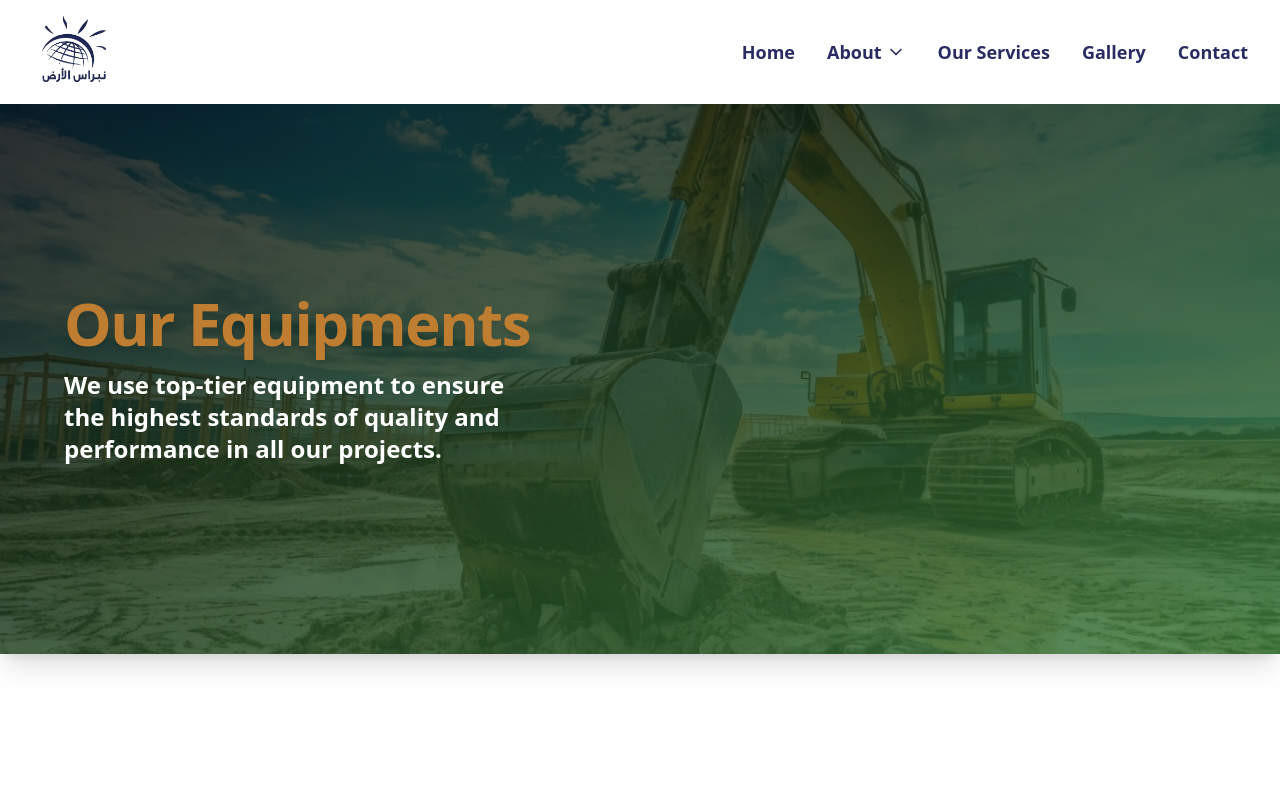
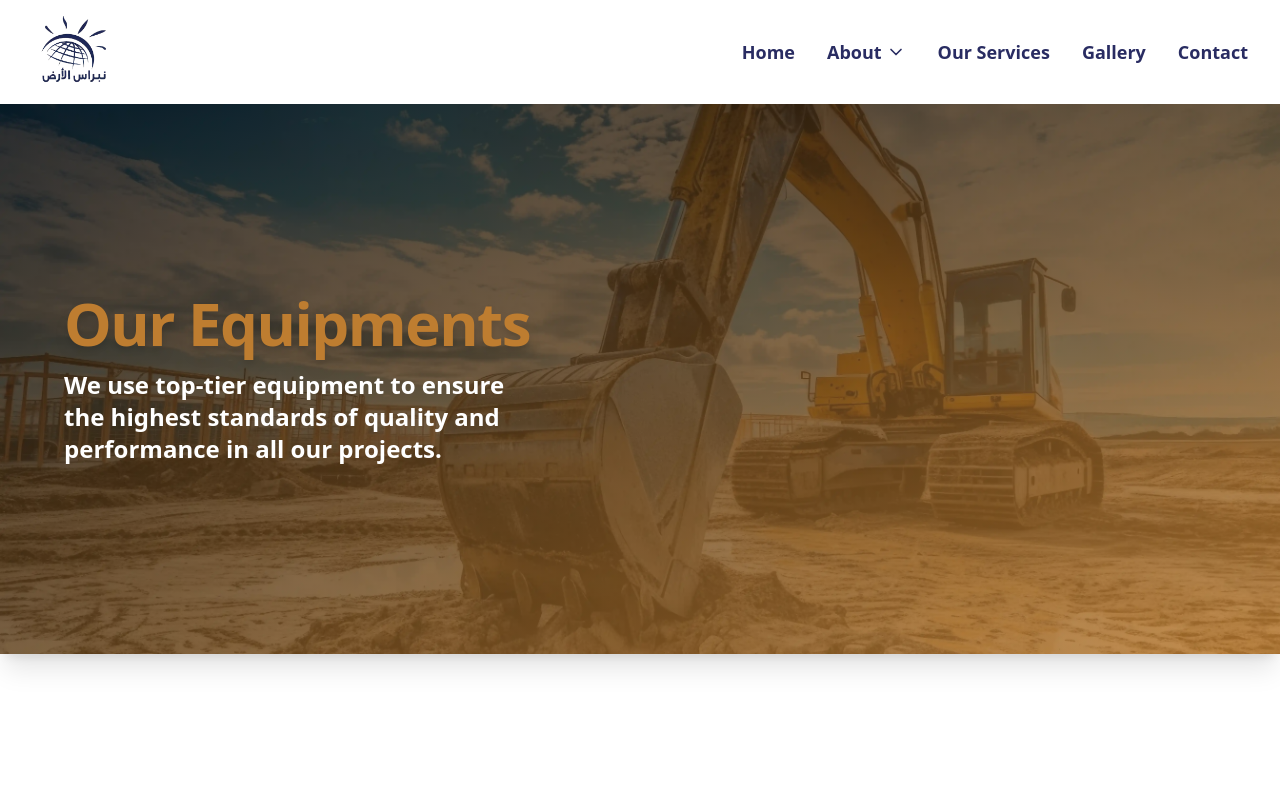
Before and after one commit to YehiaZakaria99/nebras-company, a React (Vite) app: page /about/our-equipments in a window 1280 px wide. Shown: the top 800 px of the page. Built offline with nearby package versions, Linux system fonts and the light colour scheme.

Commit message:
change equipments page styles

```diff
--- a/src/Pages/AboutPages/OurEquipments.jsx
+++ b/src/Pages/AboutPages/OurEquipments.jsx
@@ -108,7 +108,7 @@ export default function OurEquipments() {
           )}
           style={{ backgroundImage: `url(${bgImg})` }}
         >
-          <div className="absolute inset-0 bg-gradient-to-br from-black/80 to-hover/80 z-10" />
+          <div className="absolute inset-0 bg-gradient-to-br from-black/80 to-secColor/80 z-10" />
           <div className="md:w-1/2 space-y-4 z-20 text-center md:text-left">
             <h1
               className={cn(
@@ -129,7 +129,7 @@ export default function OurEquipments() {
             ref={wrapperRef}
             className={cn(
               "cards-wrapper max-w-6xl mx-auto px-4 sm:px-6 grid sm:grid-cols-2 gap-12 relative z-10",
-              "shadow-xl shadow-hover overflow-hidden rounded-lg",
+              "shadow-xl shadow-secColor overflow-hidden rounded-lg",
               "py-10"
             )}
           >
```
